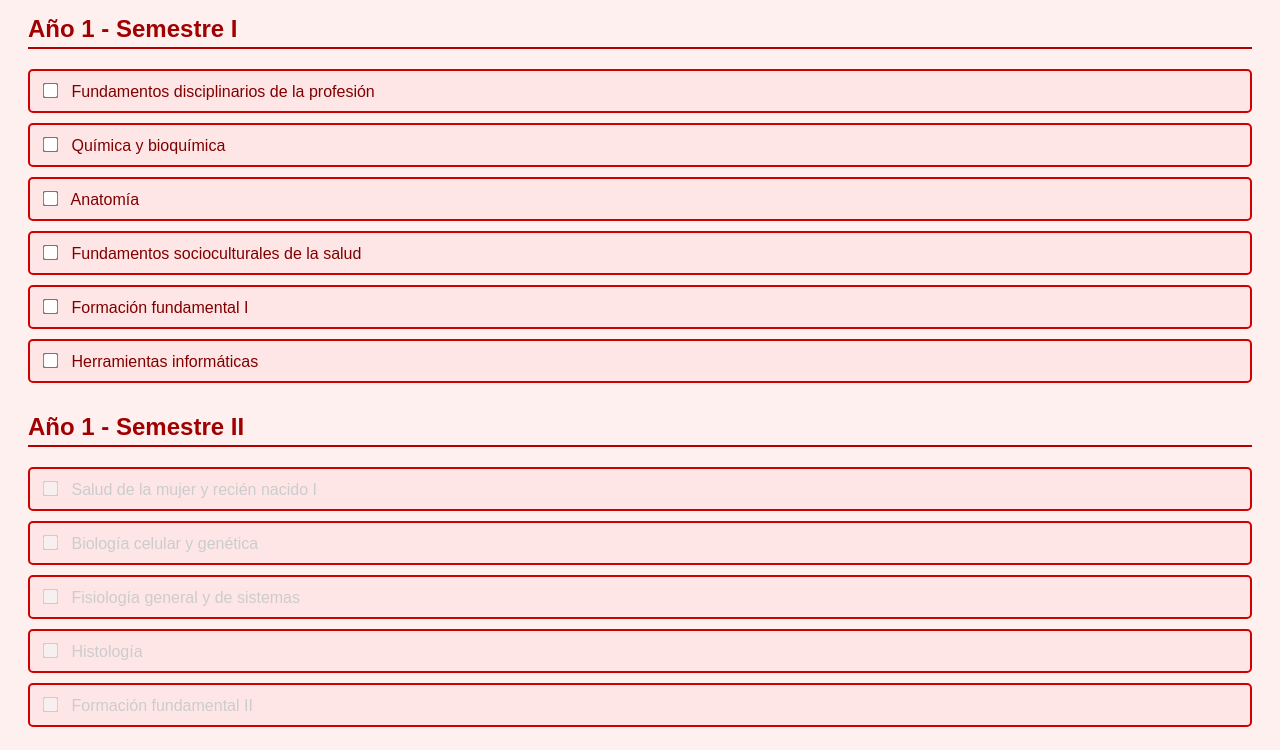
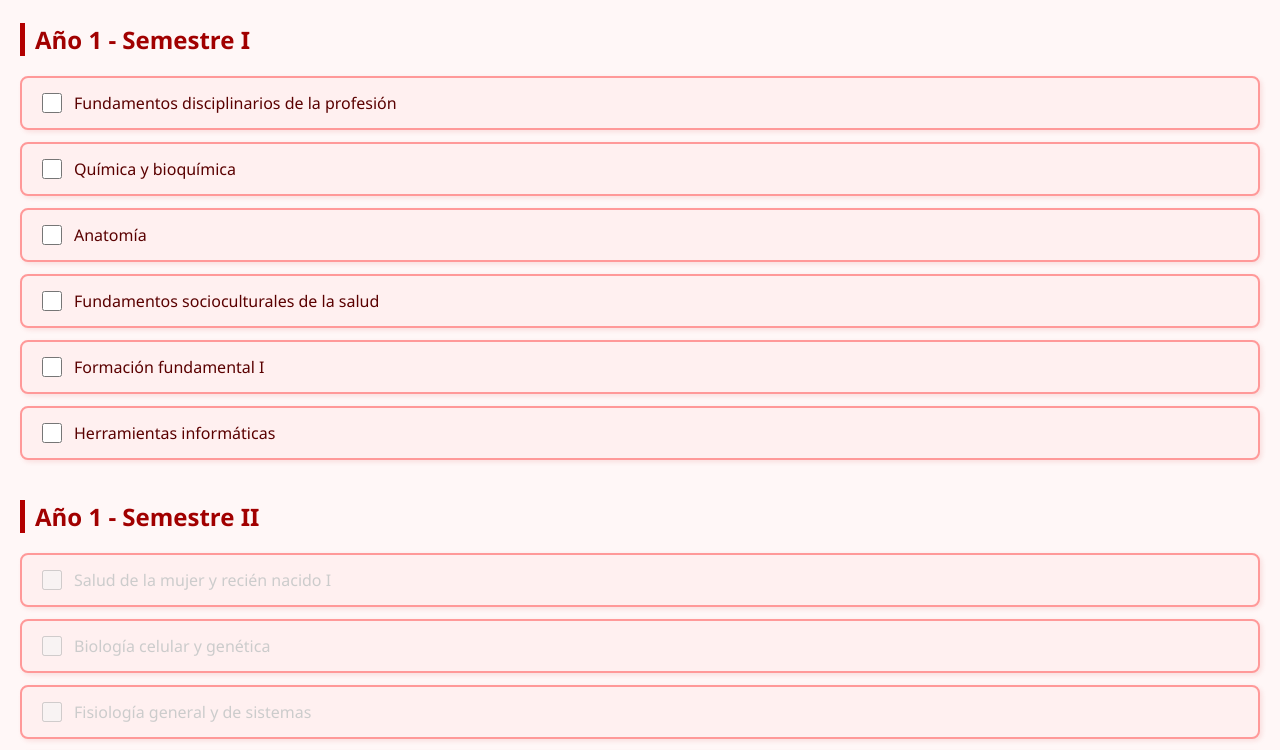
Before and after one commit to Frnshsch/Malla-obstetricia-u-Aysen, a plain HTML site: page index.html in a window 1280 px wide. Shown: the part 101-851 px from the top of the page. Drawn offline with Linux system fonts and the light colour scheme.

Commit message:
Update style.css

```diff
--- a/style.css
+++ b/style.css
@@ -1,40 +1,71 @@
+/* Fondo general */
 body {
-  font-family: Arial, sans-serif;
-  background-color: #fff0f0;
-  color: #800000;
+  font-family: 'Segoe UI', sans-serif;
+  background-color: #fff7f7;
+  color: #5a0000;
+  margin: 0;
   padding: 20px;
 }
 
+/* Título principal */
 h1 {
   text-align: center;
   color: #b30000;
+  margin-bottom: 30px;
 }
 
+/* Subtítulos por semestre */
 h2 {
-  color: #a00000;
-  border-bottom: 2px solid #b30000;
-  padding-bottom: 4px;
-  margin-top: 30px;
+  color: #a10000;
+  border-left: 5px solid #b30000;
+  padding-left: 10px;
+  margin-top: 40px;
+  margin-bottom: 20px;
 }
 
+/* Contenedor de ramos */
 .ramo {
-  margin: 10px 0;
-  padding: 10px;
-  border: 2px solid #d00000;
-  border-radius: 5px;
-  background-color: #ffe6e6;
+  background-color: #fff0f0;
+  border: 2px solid #ff9999;
+  border-radius: 8px;
+  padding: 12px 16px;
+  margin-bottom: 12px;
+  display: flex;
+  align-items: center;
+  transition: all 0.3s ease-in-out;
+  box-shadow: 2px 2px 5px rgba(200, 0, 0, 0.1);
 }
 
+.ramo:hover {
+  transform: translateY(-3px);
+  box-shadow: 4px 6px 12px rgba(179, 0, 0, 0.2);
+}
+
+/* Checkbox */
+input[type="checkbox"] {
+  width: 20px;
+  height: 20px;
+  margin-right: 12px;
+  accent-color: #b30000;
+  transition: all 0.2s ease-in-out;
+}
+
+/* Texto aprobado */
 input[type="checkbox"]:checked + label {
   text-decoration: line-through;
-  color: gray;
+  color: #888;
+  font-style: italic;
 }
 
+/* Ramos bloqueados */
 input[type="checkbox"]:disabled + label {
   color: #ccc;
+  cursor: not-allowed;
 }
 
-input[type="checkbox"] {
-  transform: scale(1.2);
-  margin-right: 10px;
+/* Etiqueta */
+label {
+  font-size: 16px;
+  cursor: pointer;
+  transition: color 0.3s ease;
 }
```
